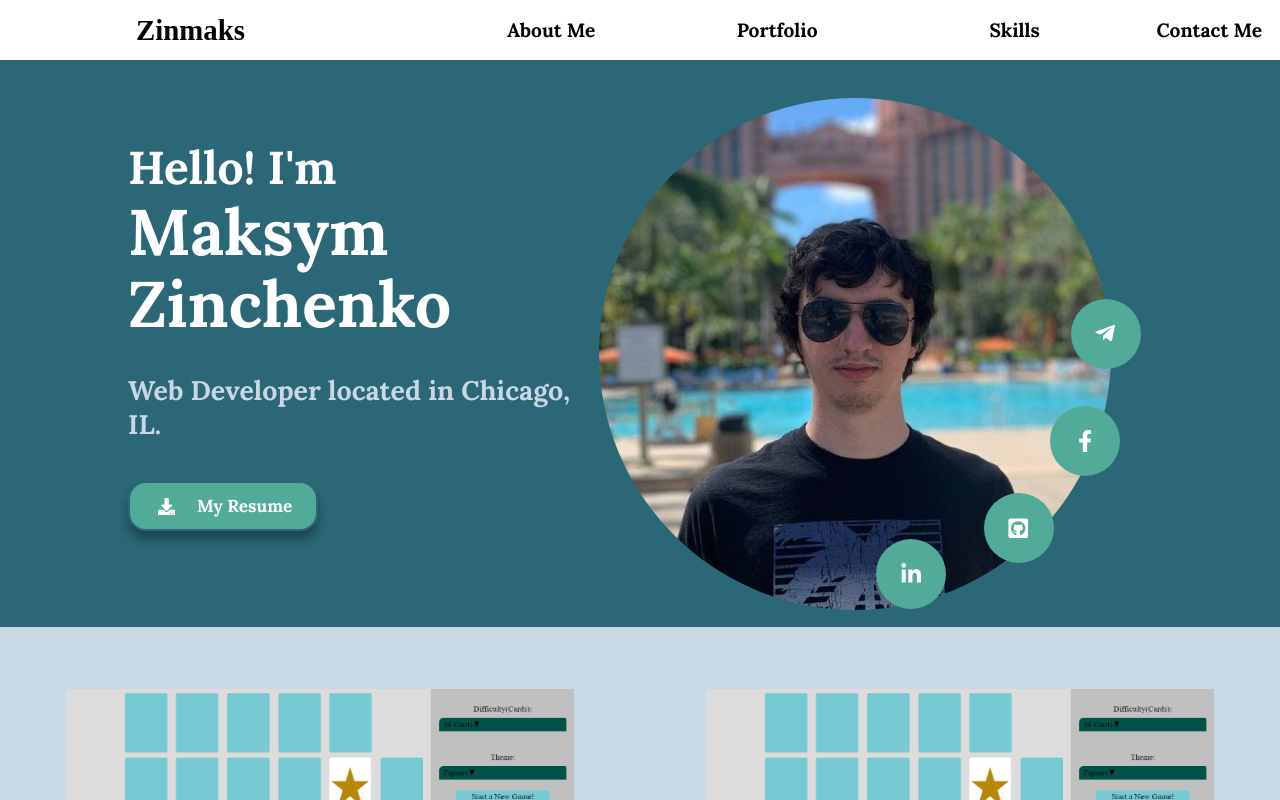
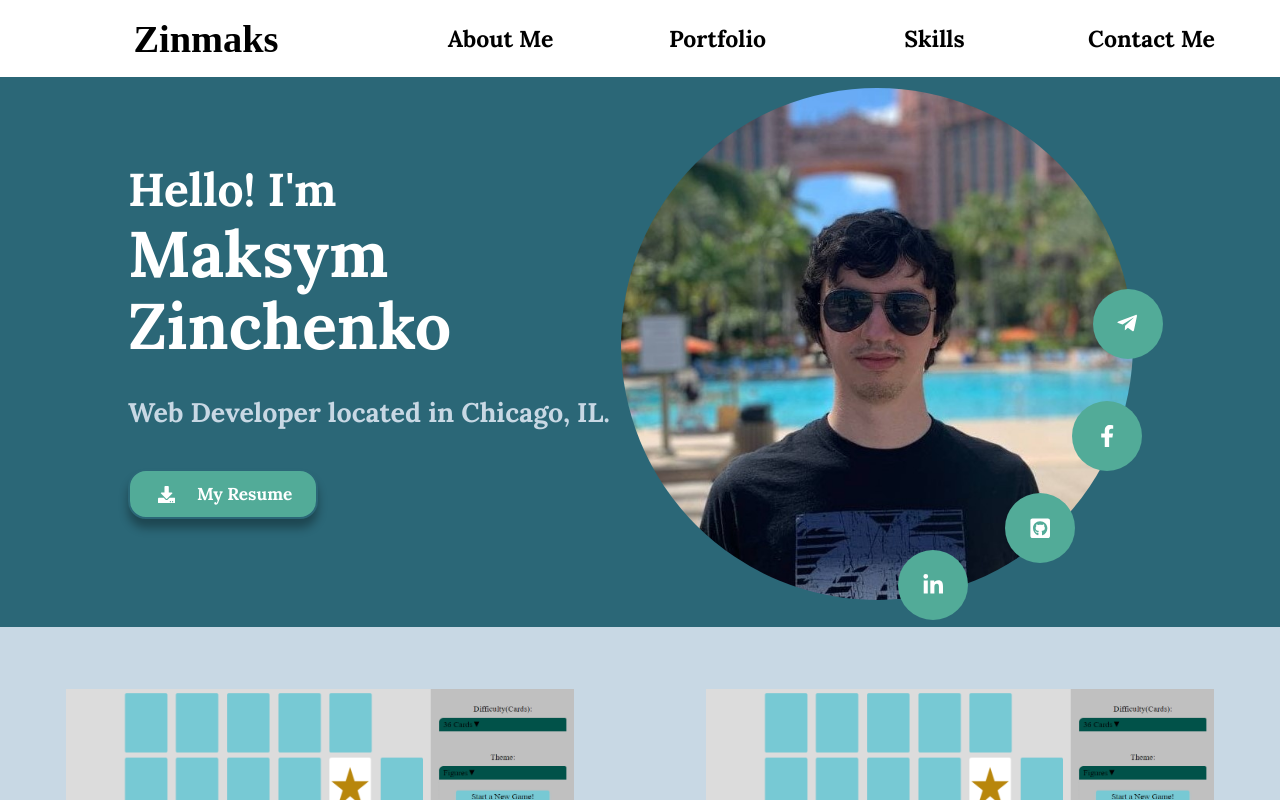
Before and after one commit to zinchenko-maksym/Portfolio, a React (Create React App) app: page / in a window 1280 px wide. Shown: the top 800 px of the page. Built offline with nearby package versions, Linux system fonts and the light colour scheme.

Commit message:
Changed header styles

```diff
--- a/src/components/Header/HamburgerIcon/HamburgerIcon.tsx
+++ b/src/components/Header/HamburgerIcon/HamburgerIcon.tsx
@@ -1,7 +1,11 @@
 import React from 'react';
 import styled from 'styled-components';
 
-const Hamburger = styled.div`
+interface IconProps {
+  open: boolean;
+}
+
+const Hamburger = styled.div<IconProps>`
   display: none;
   @media (max-width: 767px){
     width: 2rem;
@@ -11,7 +15,8 @@ const Hamburger = styled.div`
     flex-flow: column nowrap;
     z-index: 10;
   }
-
+  transform: ${(props) => (props.open ? 'rotate(90deg)' : 'rotate(0deg)')};
+  transition: transform 0.2s ease-out;
 `;
 const Burger = styled.div`
   width: 2rem;
@@ -22,9 +27,9 @@ const Burger = styled.div`
   transition: all 0.3s linear;
 `;
 
-function HamburgerIcon() {
+function HamburgerIcon({ open }: IconProps) {
   return (
-    <Hamburger>
+    <Hamburger open={open}>
       <Burger />
       <Burger />
       <Burger />
--- a/src/components/Header/Header.tsx
+++ b/src/components/Header/Header.tsx
@@ -8,7 +8,6 @@ function Header() {
   const toggleMenu = () => {
     setMenuOpen(!menuOpen);
   };
-  const testRef = useRef(null);
 
   return (
     <Styled.HeaderWrap className="Header">
@@ -20,7 +19,7 @@ function Header() {
         <Styled.StyledLink to="Contact" spy smooth>Contact Me</Styled.StyledLink>
       </Styled.Navbar>
       <Styled.MenuButton onClick={toggleMenu}>
-        <HamburgerIcon />
+        <HamburgerIcon open={menuOpen} />
       </Styled.MenuButton>
     </Styled.HeaderWrap>
   );
--- a/src/components/Header/HeaderStyle.tsx
+++ b/src/components/Header/HeaderStyle.tsx
@@ -7,7 +7,6 @@ interface MenuButton {
 
 export const HeaderWrap = styled.header`
   display: flex;
-  height: 60px;
   font-size:  1.2em;
   background-color: ${(props) => props.theme.mainColors.white};
   color: ${(props) => props.theme.textColors.secondary};
@@ -17,6 +16,10 @@ export const HeaderWrap = styled.header`
   width: 100%;
   justify-content: space-between;
   z-index: 1;
+  padding: 12px 20px;
+  @media (min-width: 1024px){
+    padding: 16px 20px;
+  }
 `;
 export const Navbar = styled.nav<MenuButton>`
   display: ${(props) => (props.isOpen ? 'flex' : 'none')};
@@ -31,6 +34,7 @@ export const Navbar = styled.nav<MenuButton>`
     flex-direction: column;
     align-items: flex-end;
     top: 99%;
+    right: 0%;
     width: 100%;
     background-color: ${(props) => props.theme.mainColors.white};
     padding: 5px 10px;
@@ -43,9 +47,18 @@ export const Logo = styled.div`
   justify-content: center;
   font-family: "Mistral";
   font-size: 1.5em;
+  @media (min-width: 767px){
+    font-size: 1.8em;
+  }
+  @media (min-width: 1024px){
+    font-size: 2em;
+  }
+  @media (min-width: 1400px){
+    font-size: 2.6em;
+  }
 `;
 export const MenuButton = styled.div`
-  margin-right: 10px;
+  font-size: 2em;
 `;
 export const StyledLink = styled(Link)`
   color: ${(props) => props.theme.textColors.secondary};
@@ -53,4 +66,15 @@ export const StyledLink = styled(Link)`
   width: 50%;
   text-align: right;
   cursor: pointer;
+  @media (min-width: 767px){
+    width: 25%;
+    display: flex;
+    justify-content: center;
+  }
+  @media (min-width: 1024px){
+    font-size: 1.2em;
+  }
+  @media (min-width: 1400px){
+    font-size: 1.4em;
+  }
 `;
--- a/src/components/Home/HomeStyle.tsx
+++ b/src/components/Home/HomeStyle.tsx
@@ -10,7 +10,7 @@ export const HomeWrap = styled.section`
   background-color: ${(props) => props.theme.mainColors.primary};
   @media (min-width: 768px) {
     flex-flow: row-reverse nowrap;
-    padding: 80px 60px 40px;
+    padding: 90px 60px 40px;
     min-height: 450px;
     height: 50vw;
   }
--- a/src/components/Home/ProfilePicture/ProfilePictureStyle.tsx
+++ b/src/components/Home/ProfilePicture/ProfilePictureStyle.tsx
@@ -3,12 +3,13 @@ import styled from 'styled-components';
 export const ProfilePicture = styled.div`
   position: relative;
   display: flex;
+  margin-bottom: 30px;
   @media (min-width: 1024px) {
     width: 40vw;
     height: 40vw;
     max-width: 670px;
     max-height: 670px;
-    margin-right: 10%;
+    margin-right: 8%;
   }
 `;
 export const Photo = styled.img`
@@ -52,17 +53,17 @@ export const SocialLink = styled.a`
   }
   &:nth-child(2) {
     left: 95%;
-    top: 71%;
+    top: 72%;
     transform: translate(-50%, -50%);
   }
   &:nth-child(3) {
     left: 82%;
-    top: 88%;
+    top: 90%;
     transform: translate(-50%, -50%);
   }
   &:nth-child(4) {
     left: 61%;
-    top: 97%;
+    top: 101%;
     transform: translate(-50%, -50%);
   }
   @media (min-width: 768px) {
```
